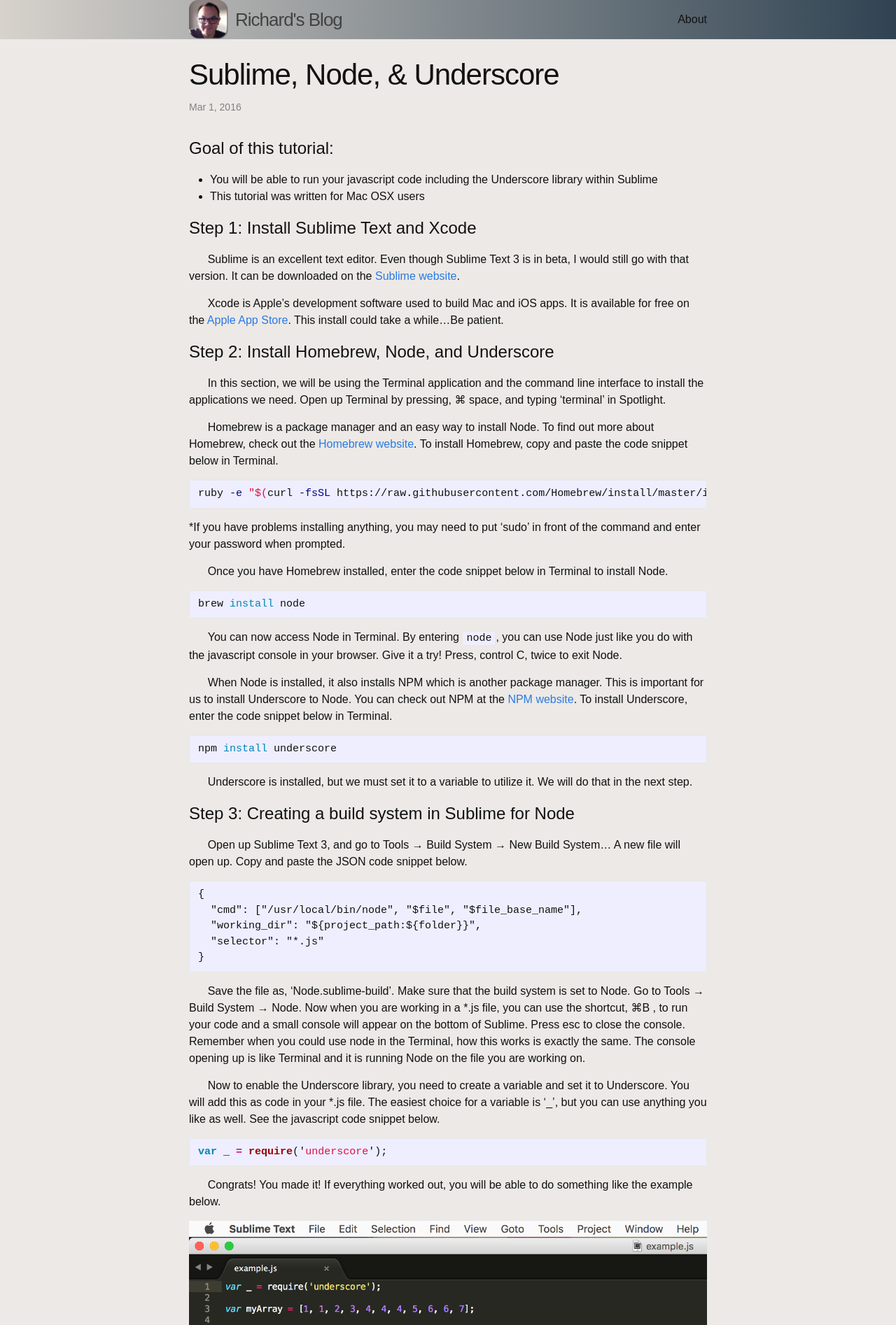
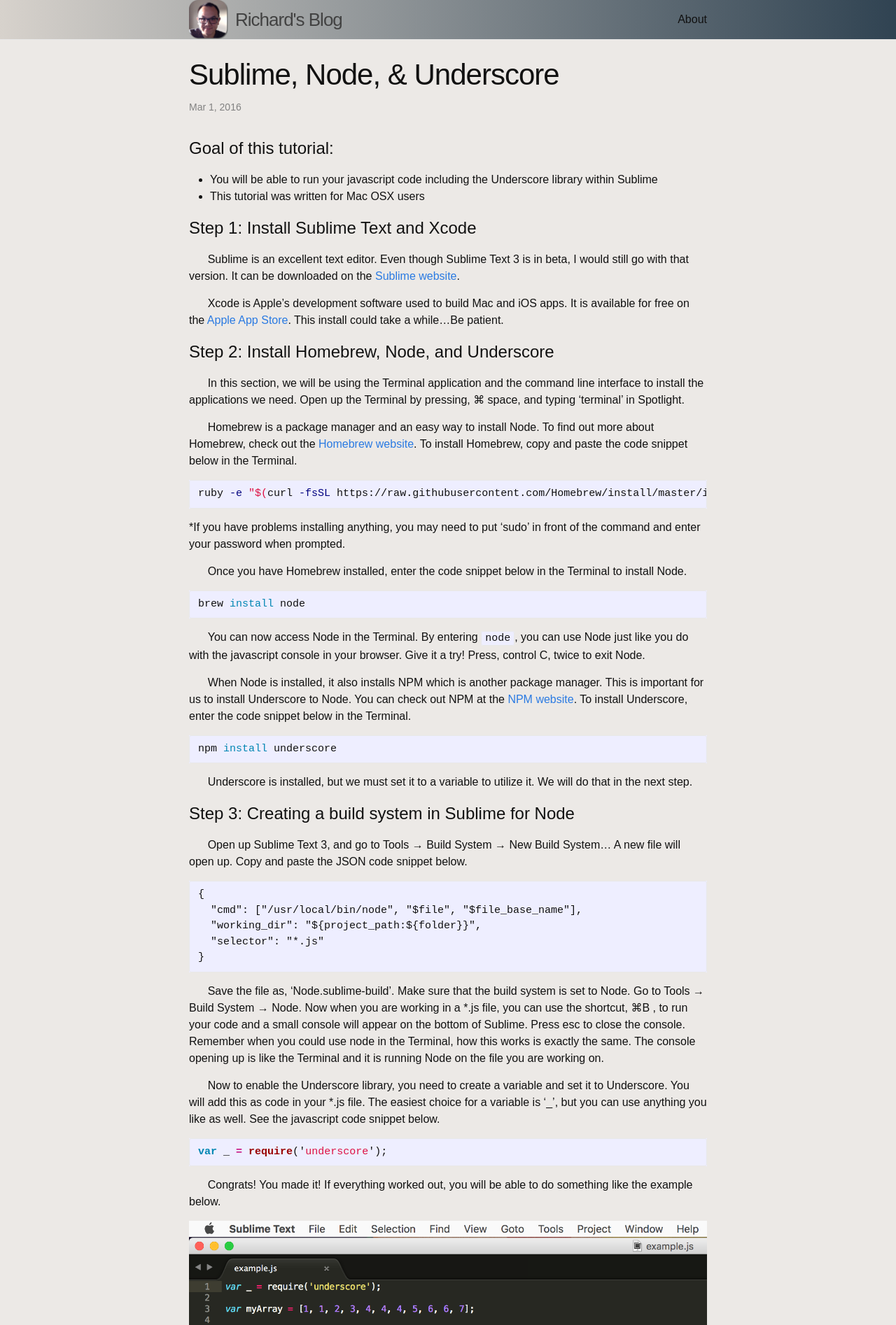
Before and after one commit to richHong/richHong.github.io, a Jekyll site: the page built from _posts/2016-03-01-sublime.md, in a window 1280 px wide. Shown: the top 1894 px of the page at 70% size. Built offline with Jekyll 4.4.1, drawn with Linux system fonts in a browser that asks for light colours; comment, search, counter and statistics services are not loaded.

Commit message:
edited sublime

````diff
--- a/_posts/2016-03-01-sublime.md
+++ b/_posts/2016-03-01-sublime.md
@@ -16,9 +16,9 @@
 
 # Step 2: Install Homebrew, Node, and Underscore
 
-&nbsp;&nbsp;&nbsp;&nbsp;&nbsp;&nbsp;In this section, we will be using the Terminal application and the command line interface to install the applications we need. Open up Terminal by pressing, ⌘ space, and typing 'terminal' in Spotlight.
+&nbsp;&nbsp;&nbsp;&nbsp;&nbsp;&nbsp;In this section, we will be using the Terminal application and the command line interface to install the applications we need. Open up the Terminal by pressing, ⌘ space, and typing 'terminal' in Spotlight.
 
-&nbsp;&nbsp;&nbsp;&nbsp;&nbsp;&nbsp;Homebrew is a package manager and an easy way to install Node. To find out more about Homebrew, check out the [Homebrew website](http://brew.sh/). To install Homebrew, copy and paste the code snippet below in Terminal.
+&nbsp;&nbsp;&nbsp;&nbsp;&nbsp;&nbsp;Homebrew is a package manager and an easy way to install Node. To find out more about Homebrew, check out the [Homebrew website](http://brew.sh/). To install Homebrew, copy and paste the code snippet below in the Terminal.
 
 ```bash
 ruby -e "$(curl -fsSL https://raw.githubusercontent.com/Homebrew/install/master/install)"
@@ -26,15 +26,15 @@
 
 *If you have problems installing anything, you may need to put 'sudo' in front of the command and enter your password when prompted.
 
-&nbsp;&nbsp;&nbsp;&nbsp;&nbsp;&nbsp;Once you have Homebrew installed, enter the code snippet below in Terminal to install Node.
+&nbsp;&nbsp;&nbsp;&nbsp;&nbsp;&nbsp;Once you have Homebrew installed, enter the code snippet below in the Terminal to install Node.
 
 ```bash
 brew install node
 ```
 
-&nbsp;&nbsp;&nbsp;&nbsp;&nbsp;&nbsp;You can now access Node in Terminal. By entering `node`, you can use Node just like you do with the javascript console in your browser. Give it a try! Press, control C, twice to exit Node.
+&nbsp;&nbsp;&nbsp;&nbsp;&nbsp;&nbsp;You can now access Node in the Terminal. By entering `node`, you can use Node just like you do with the javascript console in your browser. Give it a try! Press, control C, twice to exit Node.
 
-&nbsp;&nbsp;&nbsp;&nbsp;&nbsp;&nbsp;When Node is installed, it also installs NPM which is another package manager. This is important for us to install Underscore to Node. You can check out NPM at the [NPM website](https://www.npmjs.com/). To install Underscore, enter the code snippet below in Terminal.
+&nbsp;&nbsp;&nbsp;&nbsp;&nbsp;&nbsp;When Node is installed, it also installs NPM which is another package manager. This is important for us to install Underscore to Node. You can check out NPM at the [NPM website](https://www.npmjs.com/). To install Underscore, enter the code snippet below in the Terminal.
 
 ```bash
 npm install underscore
@@ -53,7 +53,7 @@
 }
 ```
 
-&nbsp;&nbsp;&nbsp;&nbsp;&nbsp;&nbsp;Save the file as, 'Node.sublime-build'. Make sure that the build system is set to Node. Go to Tools → Build System → Node. Now when you are working in a *.js file, you can use the shortcut, ⌘B , to run your code and a small console will appear on the bottom of Sublime. Press esc to close the console. Remember when you could use node in the Terminal, how this works is exactly the same. The console opening up is like Terminal and it is running Node on the file you are working on.
+&nbsp;&nbsp;&nbsp;&nbsp;&nbsp;&nbsp;Save the file as, 'Node.sublime-build'. Make sure that the build system is set to Node. Go to Tools → Build System → Node. Now when you are working in a *.js file, you can use the shortcut, ⌘B , to run your code and a small console will appear on the bottom of Sublime. Press esc to close the console. Remember when you could use node in the Terminal, how this works is exactly the same. The console opening up is like the Terminal and it is running Node on the file you are working on.
 
 &nbsp;&nbsp;&nbsp;&nbsp;&nbsp;&nbsp;Now to enable the Underscore library, you need to create a variable and set it to Underscore. You will add this as code in your *.js file. The easiest choice for a variable is '_', but you can use anything you like as well. See the javascript code snippet below.
 
````
